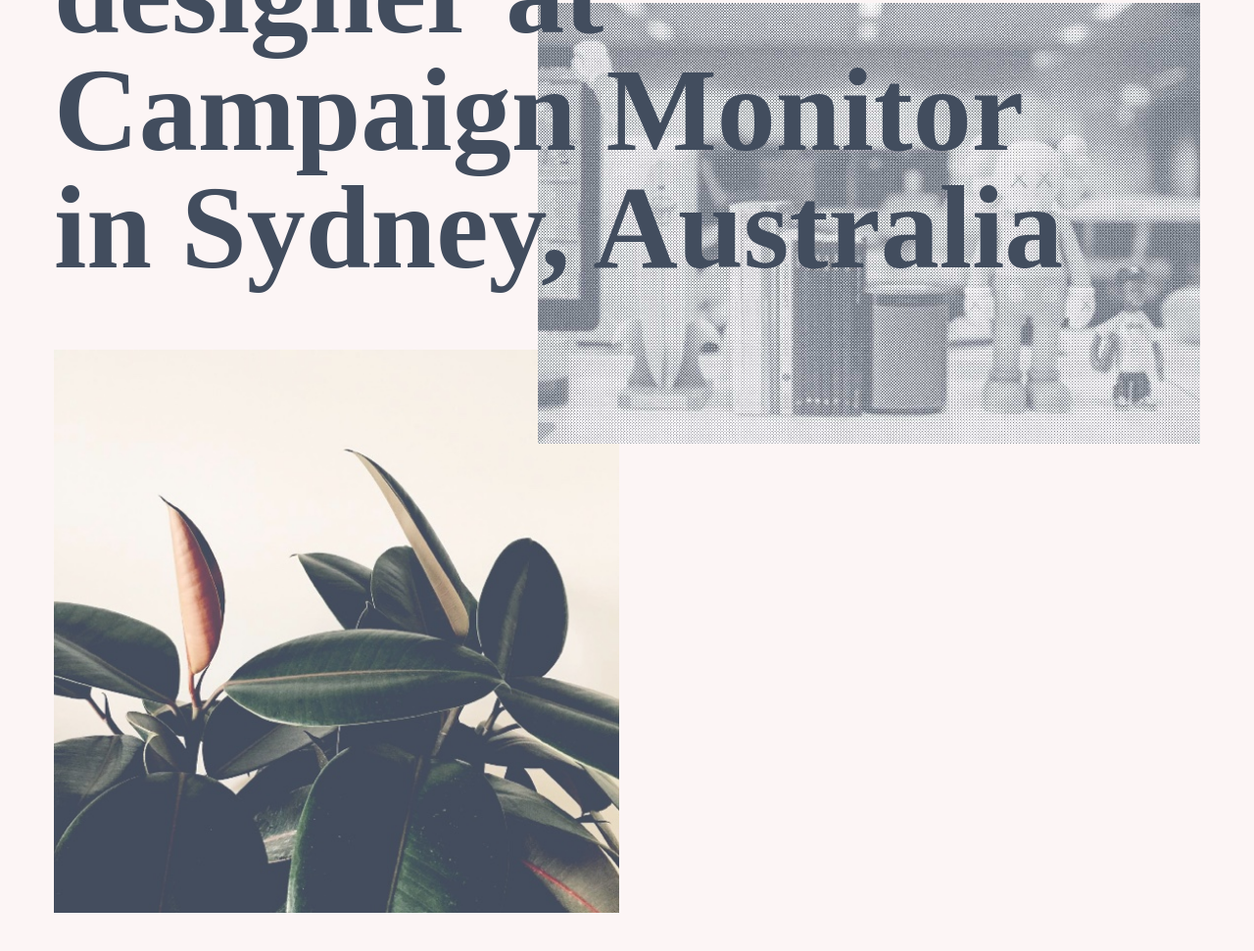
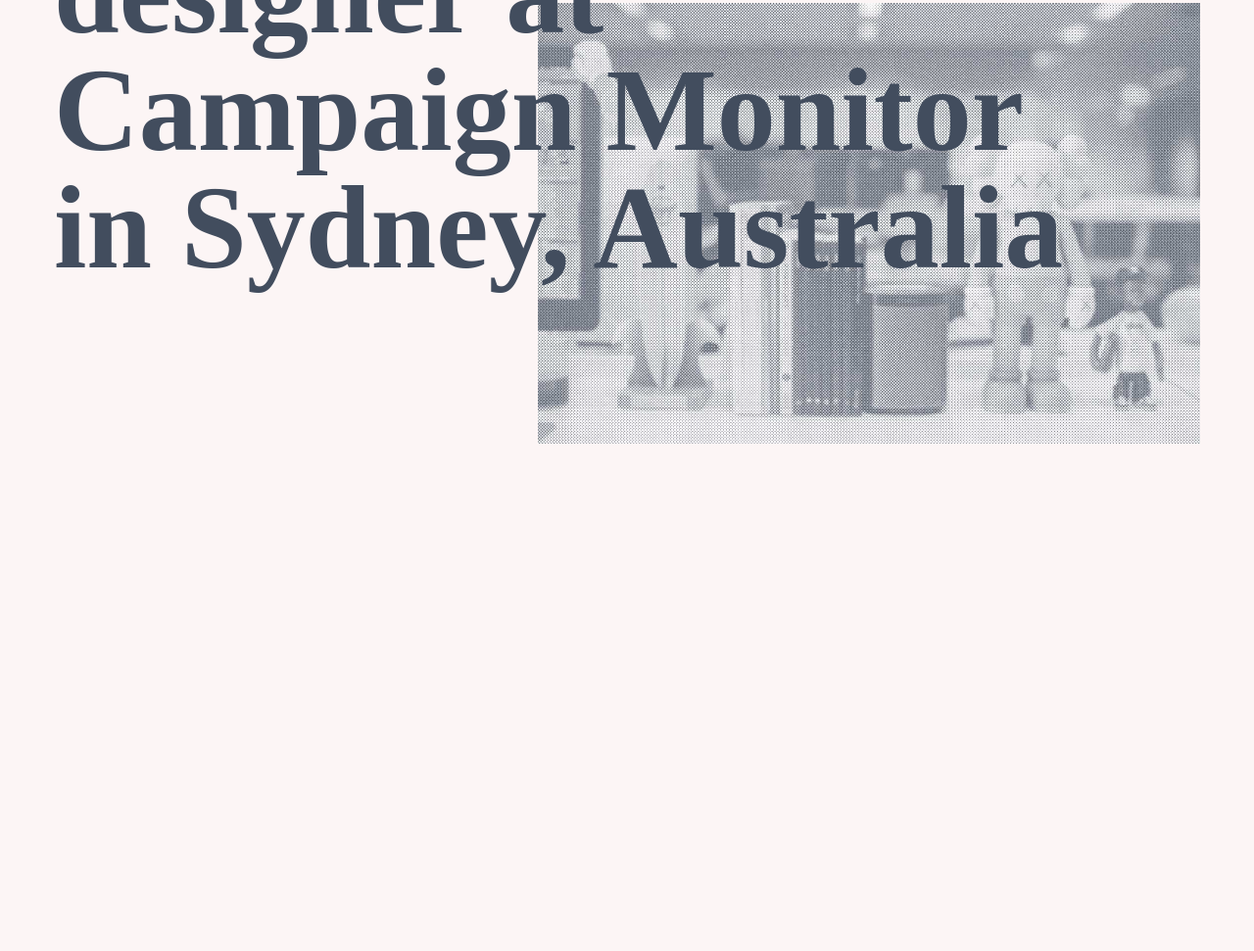
Before and after one commit to bradleyrodgers/bradleyrodgers, a website: page index.html in a window 1280 px wide. Shown: the part 315-1286 px from the top of the page at 98% size. After the commit the page ends 828 px from the top, so only its background shows below. Drawn offline with Linux system fonts and the light colour scheme.

Commit message:
removed image

```diff
--- a/index.html
+++ b/index.html
@@ -39,12 +39,6 @@
             </div>
         </div>
 
-        <div class="l-grid__item l-grid__item--6-col">
-            <div class="img-2">
-                <img src="assets/img/plant.jpg">
-            </div>
-        </div>
-
     </div>
 
 <!-- end grid -->
--- a/scss/styles.scss
+++ b/scss/styles.scss
@@ -84,9 +84,3 @@
 	position: relative;
 	z-index: -1;
 }
-
-.img-2 {
-	margin-top:-100px;
-	position: relative;
-	z-index: -2;
-}
```
Also changed, not shown: assets/css/styles.css.
